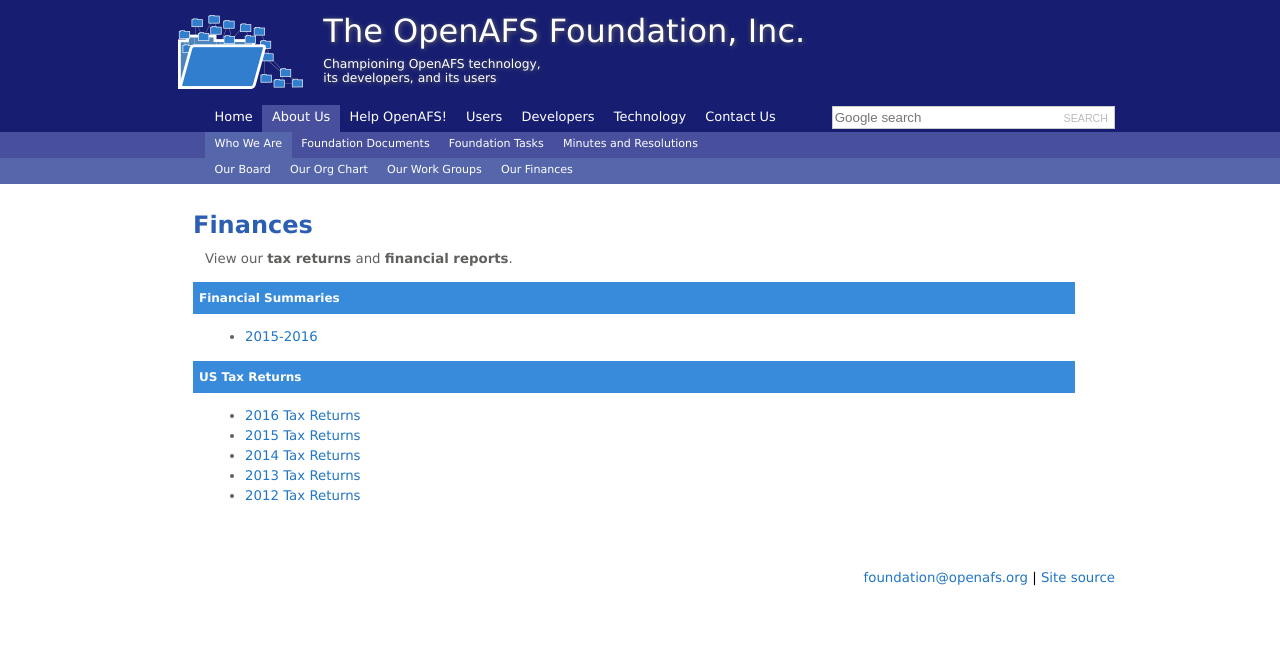
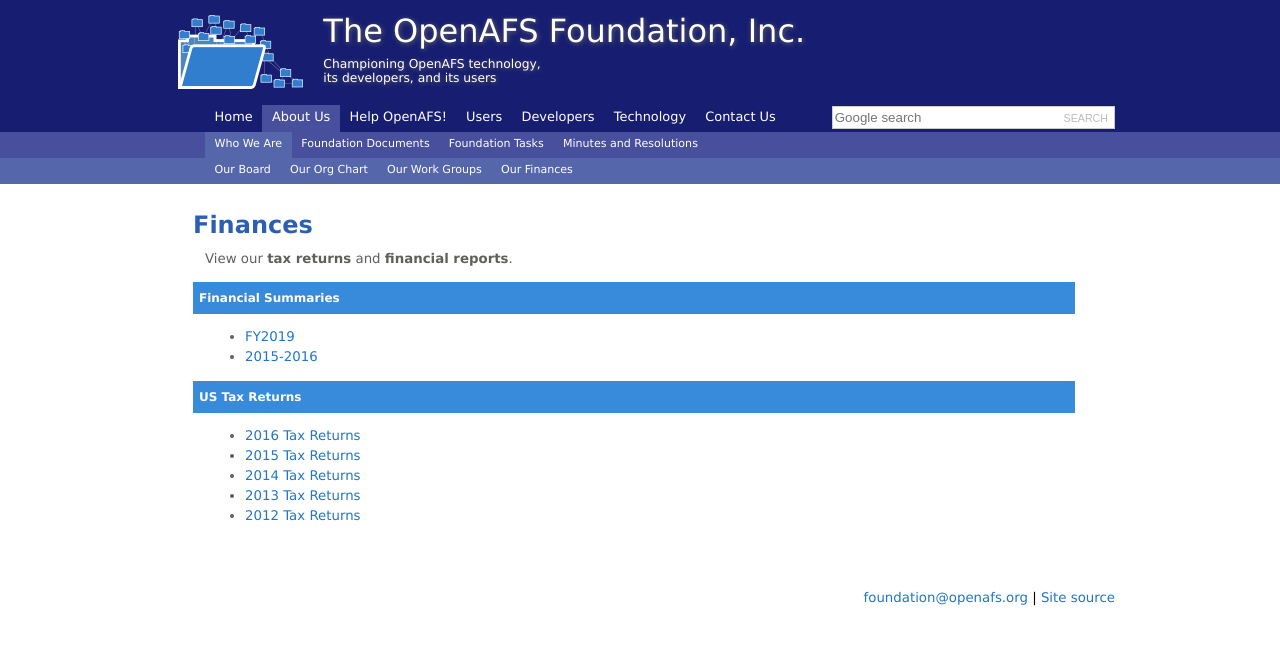
Before and after one commit to openafsfoundation/openafsfoundation.org, a Jekyll site: the page built from about/finance/index.md, in a window 1280 px wide. Shown: the top 645 px of the page. Built offline with Jekyll 4.4.1, drawn with Linux system fonts in a browser that asks for light colours.

Commit message:
FY2019 Financials

```diff
--- a/about/finance/index.md
+++ b/about/finance/index.md
@@ -9,6 +9,7 @@
 
 ### Financial Summaries ###
 
+* [FY2019]({{ site.github.url | replace: 'http://', '//' }}/docs/financials/FY_2019_Financials.pdf)
 * [2015-2016]({{ site.github.url | replace: 'http://', '//' }}/docs/financials/Financial_Summary_2015-08-16.pdf)
 
 ### US Tax Returns ###
```
Also changed, not shown: 1 other file.
